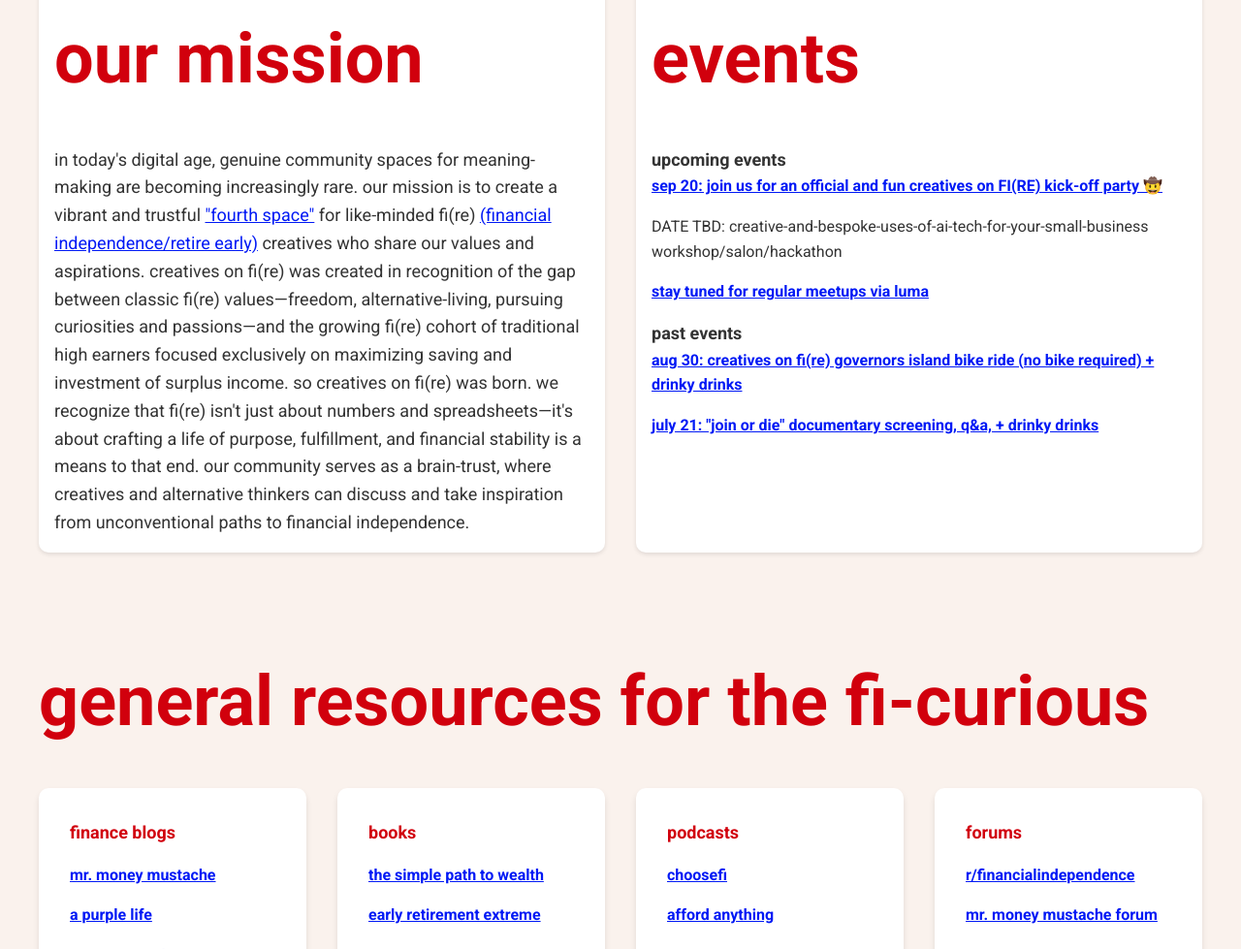
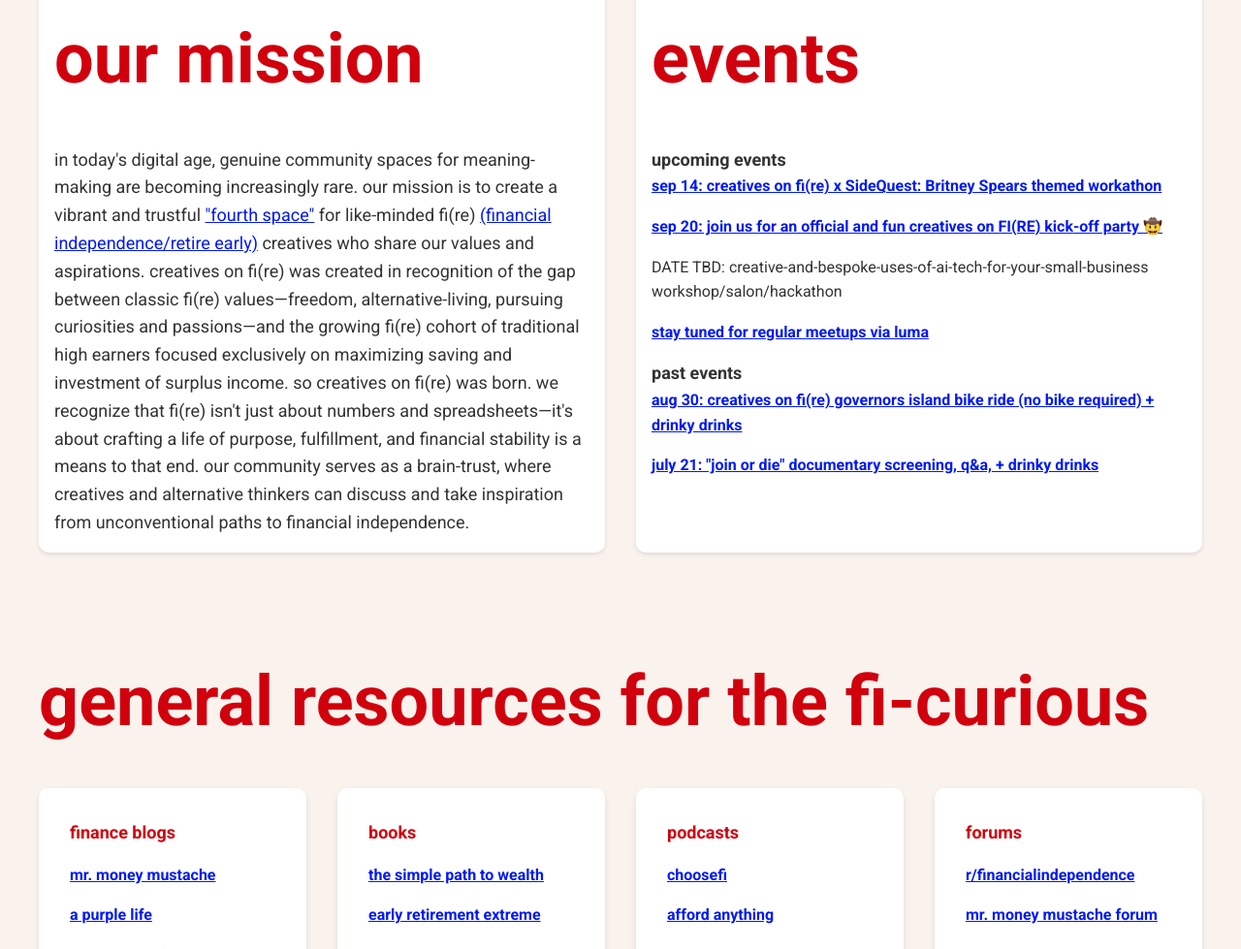
Before and after one commit to svetlanadubkova/investingforfreaks, a plain HTML site: page index.html in a window 1280 px wide. Shown: the part 3128-4107 px from the top of the page at 97% size. Drawn offline with Linux system fonts and the light colour scheme.

Commit message:
Update index.html
added new event

```diff
--- a/index.html
+++ b/index.html
@@ -97,6 +97,7 @@ Subscribe to our <img src="https://em-content.zobj.net/thumbs/240/apple/325/cale
 <h3 class="section-title">events</h3>
 <h4>upcoming events</h4>
 <ul class="events-list">
+<li class="fade-in"><a href="https://lu.ma/gwfjxcuz">sep 14: creatives on fi(re) x SideQuest: Britney Spears themed workathon</a></li>
 <li class="fade-in"><a href="https://lu.ma/2usfmcd0">sep 20: join us for an official and fun creatives on FI(RE) kick-off party 🤠</a></li>
 <li class="fade-in">DATE TBD: creative-and-bespoke-uses-of-ai-tech-for-your-small-business workshop/salon/hackathon</li>
 <li class="fade-in"><a href="https://lu.ma/calendar/cal-Fe6cH6beebgzWps">stay tuned for regular meetups via luma</a></li>
```
